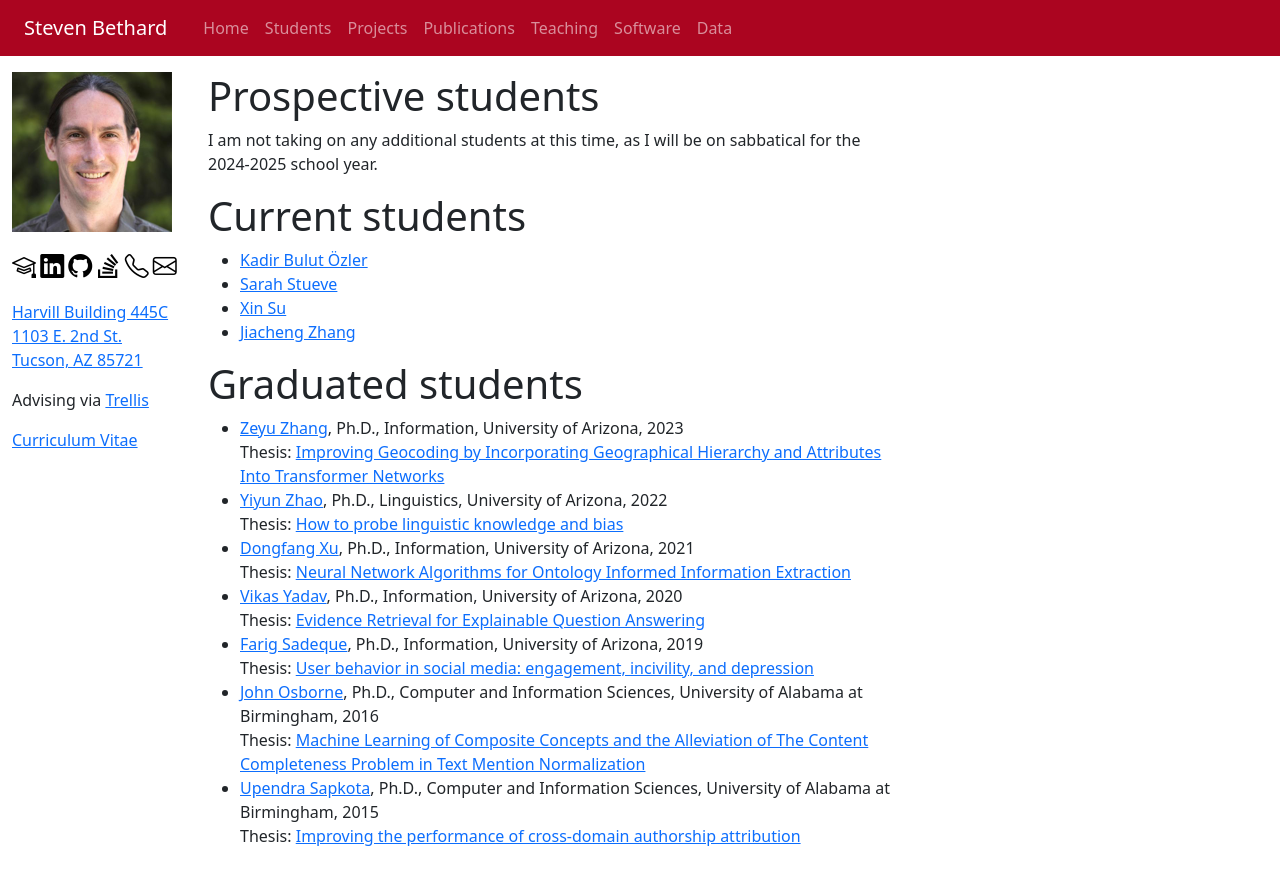
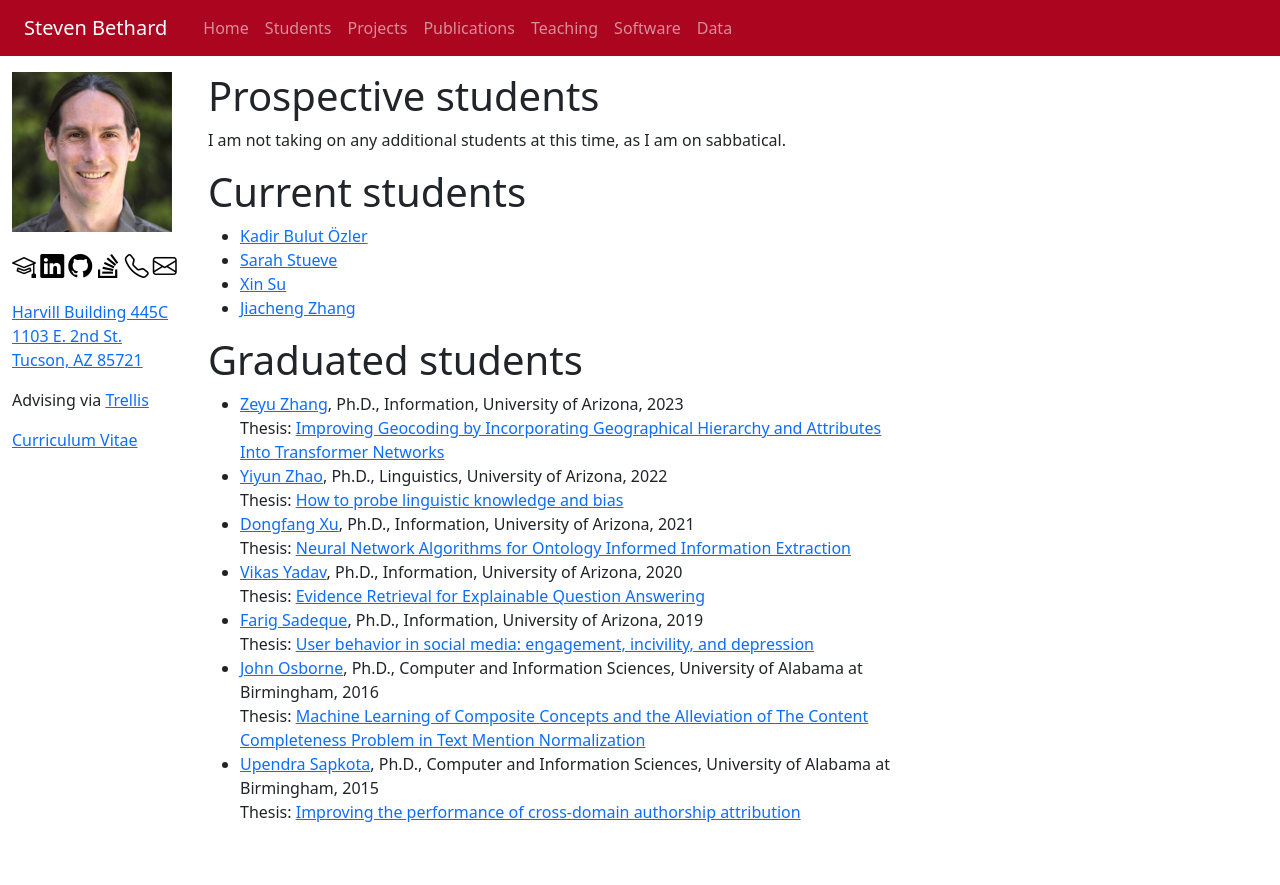
Before and after one commit to bethard/bethard.github.io, a Jekyll site: the page built from students.md, in a window 1280 px wide. Shown: the top 885 px of the page. Built offline with Jekyll 4.4.1, drawn with Linux system fonts in a browser that asks for light colours.

Commit message:
Removes sabbatical dates

```diff
--- a/students.md
+++ b/students.md
@@ -6,7 +6,7 @@ order: 1
 
 # Prospective students #
 
-I am not taking on any additional students at this time, as I will be on sabbatical for the 2024-2025 school year.
+I am not taking on any additional students at this time, as I am on sabbatical.
 
 # Current students #
 
```
